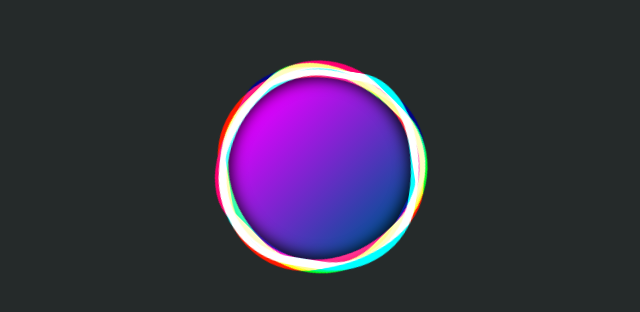
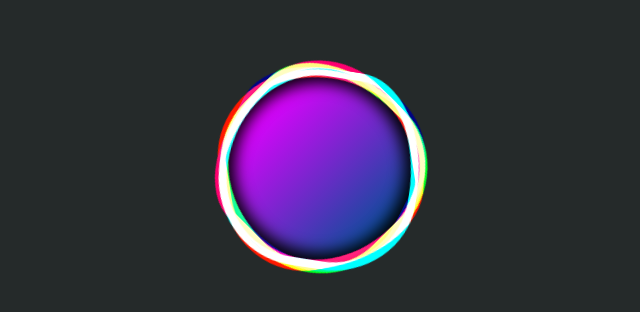
Before and after one commit to tztaras/Circle, a plain HTML site: page index.html in a window 1280 px wide. Shown: the part 132-444 px from the top of the page, without its empty margins (320-960 px from the left). Drawn offline with Linux system fonts and the light colour scheme.

Commit message:
practice

```diff
--- a/styles.css
+++ b/styles.css
@@ -38,8 +38,9 @@ body {
     color: rgb(0, 0, 0);
     transform: translate3d(-50%, -100%, 0);
     border-radius: 50%;
-    box-shadow: inset 0 0 15px 10px black;
-    background-image: linear-gradient(to bottom right, rgb(225, 0, 255)20%, rgb(15, 76, 155)80%);
+    box-shadow: inset 0 0 15px 15px black;
+    background: linear-gradient(135deg, rgb(225, 0, 255)20%, rgb(15, 76, 155)80%);
+    /* background: linear-gradient(to bottom right, rgb(225, 0, 255), rgb(15, 76, 155)); */
     /* background-color: rgba(88, 198, 202, 0.589); */
     /* border-color: rgb(255, 255, 0); */
 }
```
